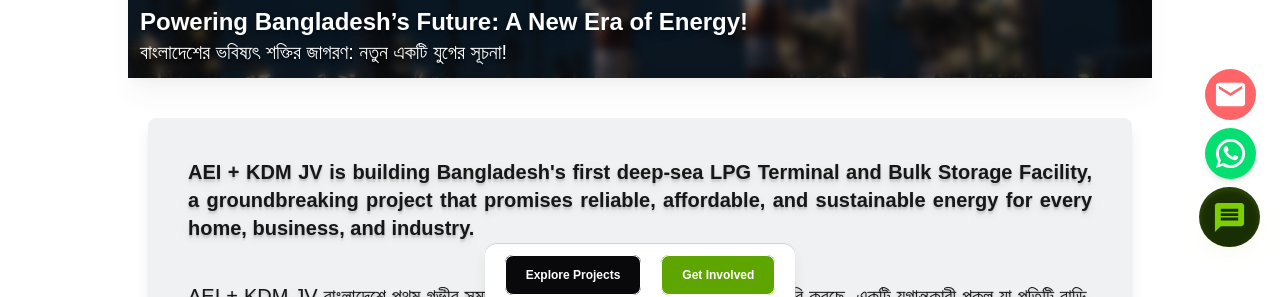
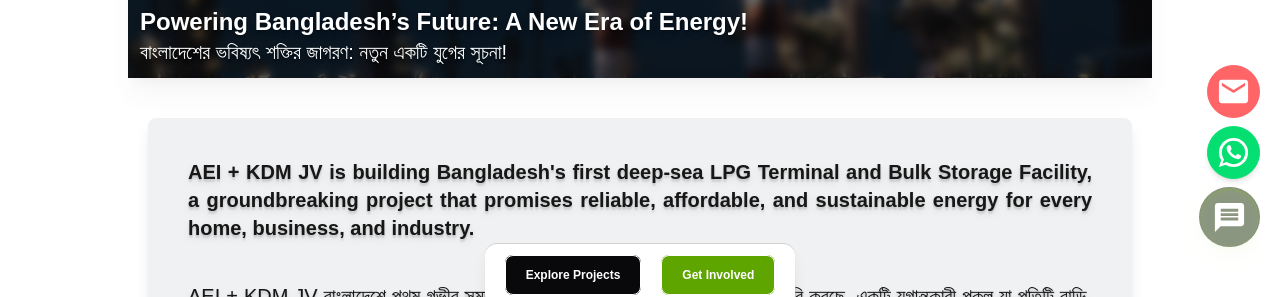
Before and after one commit to iamzehan/AEI-KDM-JointVenture, a Next.js app: page / in a window 1280 px wide. Both pictures are taken after a click on the element 1229 px from the left and 710 px from the top of the page. Shown: the part 493-790 px from the top of the page. Built offline with nearby package versions, Linux system fonts and the light colour scheme; grey boxes are pictures that could not be loaded; a web font is replaced by a local one.

Commit message:
update(iamzehan): Minor style changes

```diff
--- a/src/app/layout.tsx
+++ b/src/app/layout.tsx
@@ -34,8 +34,8 @@
         </header>
         <main className="md:my-2 md:w-4/5 md:mx-auto flex flex-col min-h-screen">
           {children}
-          <Chat />
         </main>
+        <Chat />
       </body>
     </html>
   );
--- a/src/components/chat/chat.tsx
+++ b/src/components/chat/chat.tsx
@@ -29,7 +29,7 @@
   const GmailIcon = icons.Email;
 
   return (
-    <div className={clsx(["text-white fixed z-50 bottom-15 right-5 flex flex-col gap-2 items-end transition-bottom duration-300 ease"],
+    <div className={clsx(["text-white overflow-x-clip sticky z-50 bottom-15 right-5 mx-5 flex flex-col gap-2 items-end transition-bottom duration-300 ease"],
       {
         ["bottom-20 md:bottom-15"]:pathname==='/'
       }
@@ -37,63 +37,69 @@
       {/* Gmail Button */}
       <div
         className={clsx(
-          "mx-1 h-auto w-auto p-2 rounded-full flex justify-center origin-right md:origin-bottom items-center transition-all duration-300 ease",
+          "border border-red-400 h-auto w-auto p-2 rounded-full flex justify-center origin-right md:origin-bottom items-center transition-all duration-300 ease",
           {
             "opacity-100 scale-100 bg-red-400 hover:shadow-lg hover:shadow-red-400/20 hover:transition-shadow hover:duration-500 ease":
               isClicked,
           },
-          { "z-30 md:absolute opacity-0 scale-0": !isClicked }
+          { "z-30 md:absolute opacity-0 scale-0": !isClicked },
+          {
+            "backdrop-blur-lg bg-transparent text-red-400 border-1 border-red-400/10":isGmailHovered
+          }
         )}
         onMouseEnter={() => setGmailHovered(true)}
         onMouseLeave={() => setGmailHovered(false)}
       >
-        <span
+        <div
           className={clsx(
-            "overflow-hidden transition-all transition-width duration-500 ease-in-out origin-right transform whitespace-nowrap",
+            "font-bold overflow-hidden transition-all transition-width duration-500 ease-in-out origin-right transform whitespace-nowrap",
             {
-              "w-[90px] opacity-100 scale-100": isGmailHovered,
-              "w-0 md:opacity-0 scale-0": !isGmailHovered,
+              "w-[90px] opacity-100 scale-x-100": isGmailHovered,
+              "w-0 md:opacity-0 scale-x-0": !isGmailHovered,
             }
           )}
         >
           Gmail
-        </span>
+        </div>
         <GmailIcon fontSize="large" />
       </div>
 
       {/* WhatsApp Button */}
       <div
         className={clsx(
-          "mx-1 h-auto w-auto flex items-center justify-center rounded-full p-2 origin-right transition-all duration-300 ease-in-out",
+          "border border-green-400 h-auto w-auto flex items-center content-center rounded-full p-2 origin-right transition-all duration-300 ease-in-out",
           {
             "opacity-100 scale-100 bg-green-400 md:origin-bottom shadow-md hover:shadow-lg hover:shadow-green-400/20":
               isClicked,
           },
-          { "z-40 md:absolute opacity-0 scale-0": !isClicked }
+          { "z-40 md:absolute opacity-0 scale-0": !isClicked },
+          {
+            "backdrop-blur-lg bg-transparent text-green-400 border-1 border-green-400/10":isWhatsAppHovered
+          }
         )}
         onMouseEnter={() => setWhatsAppHovered(true)}
         onMouseLeave={() => setWhatsAppHovered(false)}
       >
-        <span
+        <div
           className={clsx(
-            "overflow-hidden transition-all transition-width duration-500 ease-in-out origin-right transform whitespace-nowrap",
+            "font-bold overflow-hidden transition-all transition-width duration-500 ease-in-out origin-right transform whitespace-nowrap",
             {
-              "w-[90px] opacity-100 scale-100": isWhatsAppHovered,
-              "w-0 opacity-0 scale-0": !isWhatsAppHovered,
+              "w-[90px] opacity-100 scale-x-100": isWhatsAppHovered,
+              "w-0 opacity-0 scale-x-0": !isWhatsAppHovered,
             }
           )}
         >
           Whatsapp
-        </span>
+        </div>
         <WhatsAppIcon fontSize="large" />
       </div>
 
       {/* Toggle Button */}
       <div
         className={clsx(
-          "z-50 bottom-0 right-0 h-auto w-auto p-3 rounded-full flex justify-center items-center dark:border-0 border-t-1 border-l-1 border-r-1 border-gray-500/20 shadow-lg/20 shadow-gray-500 active:scale-95 hover:text-lime-500 transition-color duration-300 ease",
+          "backdrop-blur-xs z-50 bottom-0 right-0 h-auto w-auto p-3 rounded-full flex justify-center items-center dark:border-0 border-t-1 border-l-1 border-r-1 border-gray-500/20 shadow-lg/20 shadow-gray-500 active:scale-95 hover:text-lime-500 transition-color duration-300 ease",
           {
-            "bg-lime-950 text-lime-500 text-shadow-lg shadow-lg shadow-lime-500/20 inset-shadow-sm inset-shadow-lime-500/20":
+            "bg-lime-950/50 dark:text-lime-500 text-shadow-lg shadow-lg shadow-lime-500/20 inset-shadow-sm inset-shadow-lime-500/20":
               isClicked,
           },
           { "bg-white text-blue-950": !isClicked }
```
